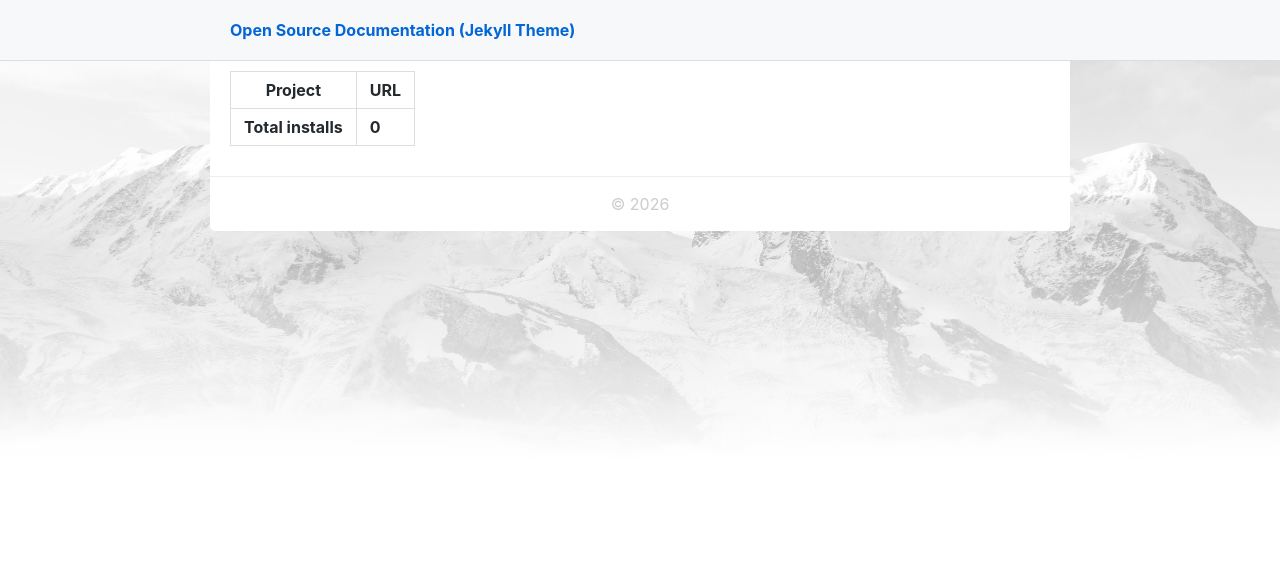
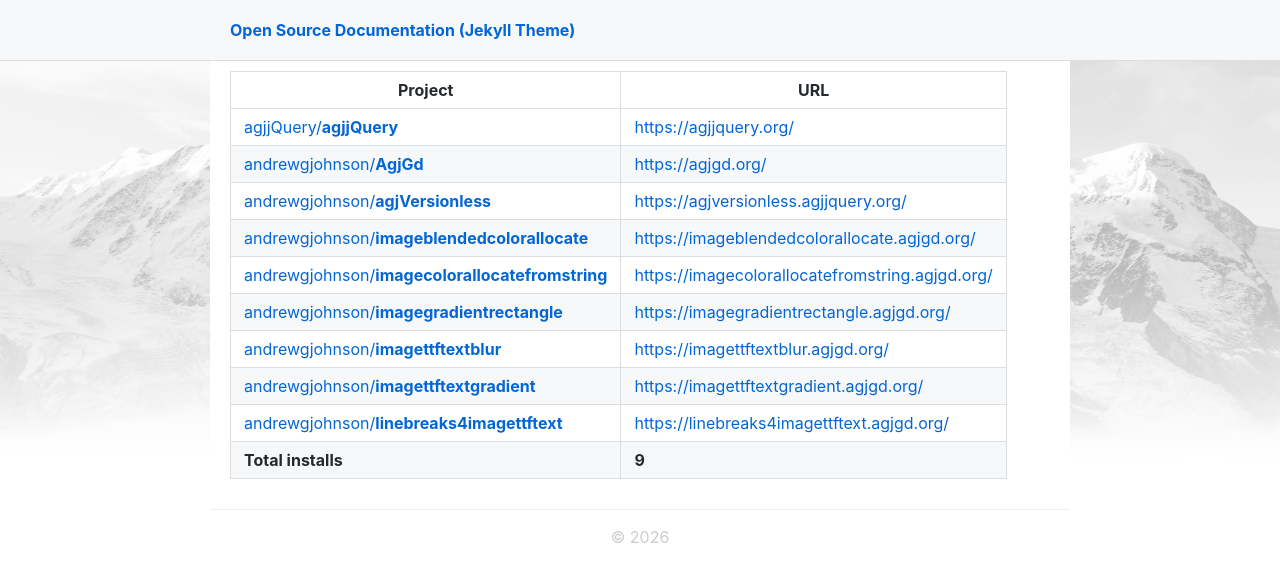
Before and after one commit to andrewgjohnson/open-source-documentation-jekyll-theme, a Jekyll site: the page built from INSTALLS.md, in a window 1280 px wide. Shown: the top 582 px of the page. Built offline with Jekyll 4.4.1, drawn with Linux system fonts in a browser that asks for light colours; nearby versions of some CDN libraries; our own code applies the rules of GitHub Pages for plain Markdown files.

Commit message:
Update jekyll theme installs badge and report

```diff
--- a/INSTALLS.md
+++ b/INSTALLS.md
@@ -1,3 +1,12 @@
 Project|URL
 -------|---
-**Total installs**|**0**
+[agjjQuery/**agjjQuery**](https://github.com/agjjQuery/agjjQuery/blob/main/_config.yml#L5)|[https://agjjquery.org/](https://agjjquery.org/)
+[andrewgjohnson/**AgjGd**](https://github.com/andrewgjohnson/AgjGd/blob/master/_config.yml#L5)|[https://agjgd.org/](https://agjgd.org/)
+[andrewgjohnson/**agjVersionless**](https://github.com/andrewgjohnson/agjVersionless/blob/main/_config.yml#L5)|[https://agjversionless.agjjquery.org/](https://agjversionless.agjjquery.org/)
+[andrewgjohnson/**imageblendedcolorallocate**](https://github.com/andrewgjohnson/imageblendedcolorallocate/blob/master/_config.yml#L5)|[https://imageblendedcolorallocate.agjgd.org/](https://imageblendedcolorallocate.agjgd.org/)
+[andrewgjohnson/**imagecolorallocatefromstring**](https://github.com/andrewgjohnson/imagecolorallocatefromstring/blob/master/_config.yml#L5)|[https://imagecolorallocatefromstring.agjgd.org/](https://imagecolorallocatefromstring.agjgd.org/)
+[andrewgjohnson/**imagegradientrectangle**](https://github.com/andrewgjohnson/imagegradientrectangle/blob/master/_config.yml#L5)|[https://imagegradientrectangle.agjgd.org/](https://imagegradientrectangle.agjgd.org/)
+[andrewgjohnson/**imagettftextblur**](https://github.com/andrewgjohnson/imagettftextblur/blob/master/_config.yml#L5)|[https://imagettftextblur.agjgd.org/](https://imagettftextblur.agjgd.org/)
+[andrewgjohnson/**imagettftextgradient**](https://github.com/andrewgjohnson/imagettftextgradient/blob/master/_config.yml#L5)|[https://imagettftextgradient.agjgd.org/](https://imagettftextgradient.agjgd.org/)
+[andrewgjohnson/**linebreaks4imagettftext**](https://github.com/andrewgjohnson/linebreaks4imagettftext/blob/master/_config.yml#L5)|[https://linebreaks4imagettftext.agjgd.org/](https://linebreaks4imagettftext.agjgd.org/)
+**Total installs**|**9**
```
Also changed, not shown: assets/images/installs-badge.png.
